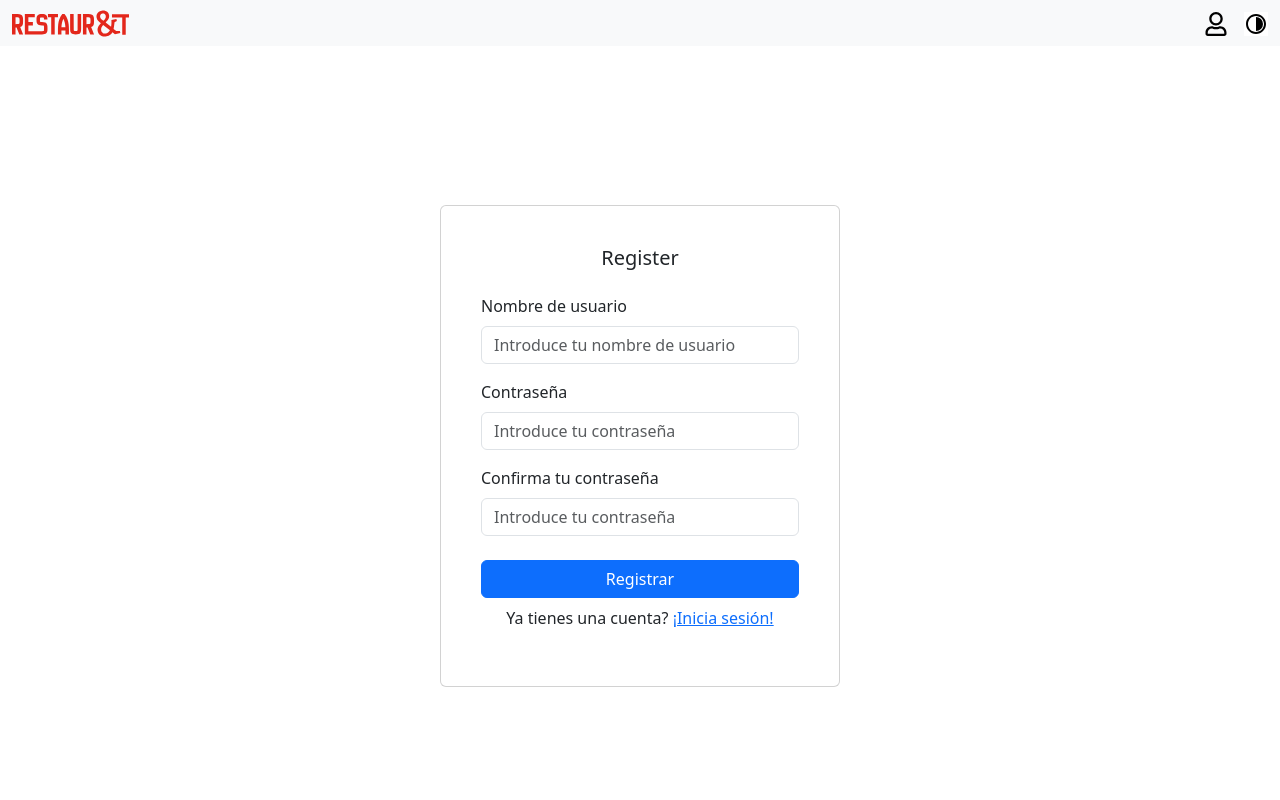
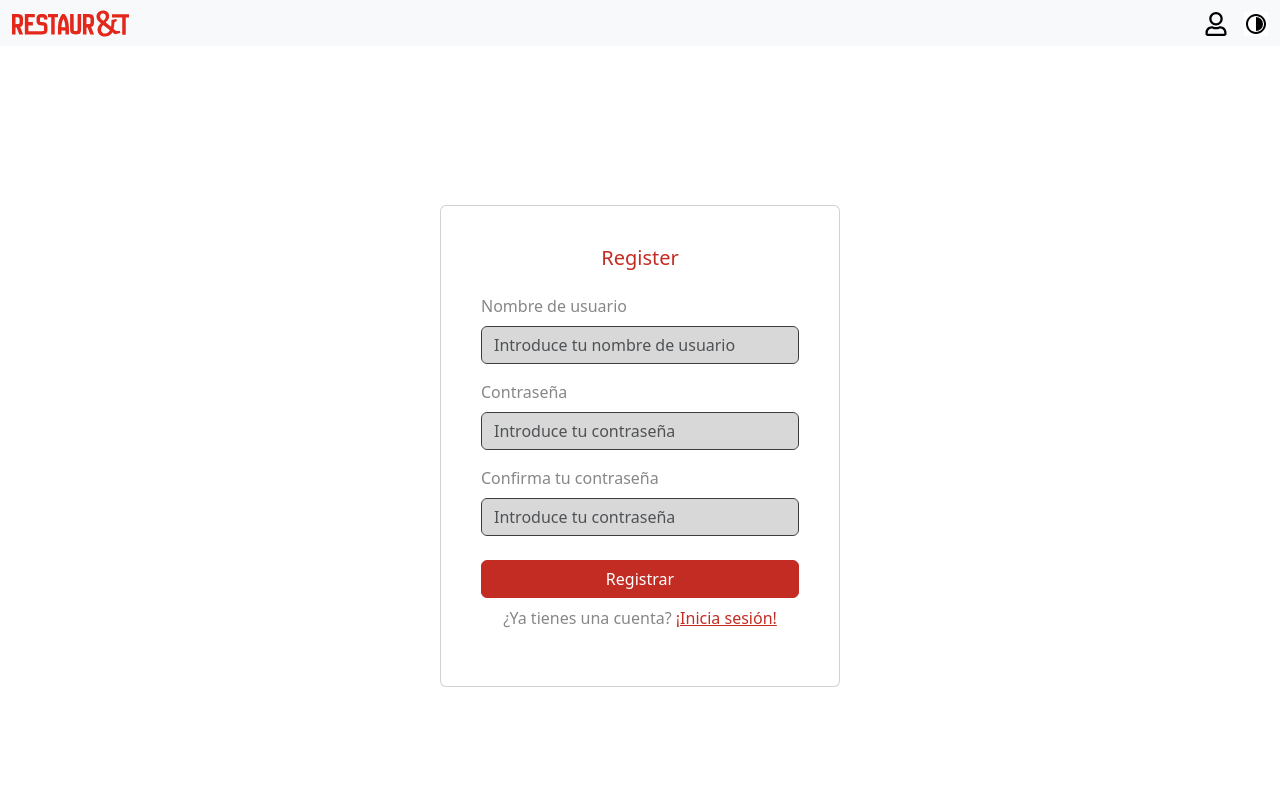
Before and after one commit to Arcami/proyecto-restaurante, a React (Create React App) app in the folder client/: page /register in a window 1280 px wide. Shown: the top 800 px of the page. Built offline with nearby package versions, Linux system fonts and the light colour scheme.

Commit message:
Estilos login y register

```diff
--- a/client/src/components/templates/Login.jsx
+++ b/client/src/components/templates/Login.jsx
@@ -1,3 +1,4 @@
+
 import React, { useState } from "react";
 import { useNavigate } from "react-router-dom";
 import { Container, Form, Button, Alert, Card } from "react-bootstrap";
@@ -23,53 +24,71 @@ const Login = () => {
         body: JSON.stringify({ username, password }),
       });
 
-
       const data = await response.json();
 
       if (!response.ok) {
-        // La respuesta no es OK, intenta analizar el error
-        setError(data.message || 'Login failed. Please check your credentials.');
+        setError(
+          data.message || "Login failed. Please check your credentials."
+        );
       } else {
-        // La respuesta es OK, redirige al usuario
-        alert('Login successful!');
-        localStorage.setItem('token', data.token);
-        localStorage.setItem('userId', data.user._id);
-        navigate('/'); // Redirige a la página /home tras el inicio de sesión
+        alert("Login successful!");
+        localStorage.setItem("token", data.token);
+        localStorage.setItem("userId", data.user._id);
+        navigate("/");
+        window.location.reload();
       }
     } catch (error) {
-      console.error('Error during login:', error);
-      setError('An error occurred. Please try again.');
+      console.error("Error during login:", error);
+      setError("An error occurred. Please try again.");
     } finally {
       setLoading(false);
     }
   };
 
-
   return (
     <Container style={{ width: "300px", margin: "0 auto", padding: "20px" }}>
-      <Card>
+      <Card style={{ backgroundColor: "#FFF", color: "#C32C23" }}>
         <Card.Title className="text-center">Iniciar sesión</Card.Title>
         <Card.Body>
           <Form onSubmit={handleSubmit}>
-            {error && <Alert variant="danger">{error}</Alert>}
+            {error && (
+              <Alert
+                variant="danger"
+                style={{ backgroundColor: "#C32C23", color: "#FFF" }}
+              >
+                {error}
+              </Alert>
+            )}
             <Form.Group controlId="formUsername" className="mb-3">
-              <Form.Label>Nombre de usuario</Form.Label>
+              <Form.Label style={{ color: "#5B5B5B" }}>
+                Nombre de usuario
+              </Form.Label>
               <Form.Control
                 type="text"
                 placeholder="Introduce tu nombre de usuario"
                 value={username}
                 onChange={(e) => setUsername(e.target.value)}
                 required
+                style={{
+                  backgroundColor: "#D8D8D8",
+                  color: "#3D3D3D",
+                  border: "1px solid #3D3D3D",
+                }}
               />
             </Form.Group>
             <Form.Group controlId="formPassword" className="mb-4">
-              <Form.Label>Contraseña</Form.Label>
+              <Form.Label style={{ color: "#5B5B5B" }}>Contraseña</Form.Label>
               <Form.Control
                 type="password"
                 placeholder="Introduce tu contraseña"
                 value={password}
                 onChange={(e) => setPassword(e.target.value)}
                 required
+                style={{
+                  backgroundColor: "#D8D8D8",
+                  color: "#3D3D3D",
+                  border: "1px solid #3D3D3D",
+                }}
               />
             </Form.Group>
             <Button
@@ -77,12 +96,17 @@ const Login = () => {
               type="submit"
               className="w-100 mb-2"
               disabled={loading}
+              style={{ backgroundColor: "#C32C23", borderColor: "#C32C23" }}
             >
               {loading ? "Logging in..." : "Entrar"}
             </Button>
-            <p className="text-center">
+            <p className="text-center" style={{ color: "#C32C23" }}>
               ¿Eres nuevo?{" "}
-              <a href="#" onClick={() => navigate("/register")}>
+              <a
+                href="/register"
+                onClick={() => navigate("/register")}
+                style={{ color: "#C32C23" }}
+              >
                 Regístrate
               </a>
             </p>
--- a/client/src/components/templates/Register.jsx
+++ b/client/src/components/templates/Register.jsx
@@ -1,28 +1,28 @@
-import React, { useState } from 'react';
-import { useNavigate } from 'react-router-dom';
-import { Container, Form, Button, Alert, Card } from 'react-bootstrap';
+import React, { useState } from "react";
+import { useNavigate } from "react-router-dom";
+import { Container, Form, Button, Alert, Card } from "react-bootstrap";
 
 const Register = () => {
-    const [username, setUsername] = useState('');
-    const [password, setPassword] = useState('');
-    const [confirmPassword, setConfirmPassword] = useState('');
-    const [error, setError] = useState('');
+  const [username, setUsername] = useState("");
+  const [password, setPassword] = useState("");
+  const [confirmPassword, setConfirmPassword] = useState("");
+  const [error, setError] = useState("");
   const navigate = useNavigate();
 
   const handleSubmit = async (event) => {
     event.preventDefault();
-        setError('');
+    setError("");
 
     if (password !== confirmPassword) {
-            setError('Passwords do not match.');
+      setError("Passwords do not match.");
       return;
     }
 
     try {
-            const response = await fetch('http://localhost:3001/users/register', {
-                method: 'POST',
+      const response = await fetch("http://localhost:3001/users/register", {
+        method: "POST",
         headers: {
-                    'Content-Type': 'application/json',
+          "Content-Type": "application/json",
         },
         body: JSON.stringify({ username, password }),
       });
@@ -30,63 +30,111 @@ const Register = () => {
       const data = await response.json();
 
       if (response.ok) {
-
-                localStorage.setItem('token', data.token);
-                localStorage.setItem('userId', data.user._id);
-                alert('Registration successful!');
-                navigate('/home');
+        localStorage.setItem("token", data.token);
+        localStorage.setItem("userId", data.user._id);
+        alert("Registration successful!");
+        navigate("/home");
       } else {
-                setError('Registration failed. Please try again.');
+        setError("Registration failed. Please try again.");
       }
     } catch (error) {
-            console.error('Error during registration:', error);
-            setError('An error occurred. Please try again.');
+      console.error("Error during registration:", error);
+      setError("An error occurred. Please try again.");
     }
   };
 
   return (
-        <Container className="d-flex justify-content-center align-items-center min-vh-100">
-            <Card style={{ width: '100%', maxWidth: '400px' }} className="p-4">
+    <Container
+      className="d-flex justify-content-center align-items-center min-vh-100"
+      style={{ backgroundColor: "#FFF" }}
+    >
+      <Card
+        style={{
+          width: "100%",
+          maxWidth: "400px",
+          backgroundColor: "#FFF",
+          color: "#C32C23",
+        }}
+        className="p-4"
+      >
         <Card.Body>
           <Card.Title className="text-center mb-4">Register</Card.Title>
           <Form onSubmit={handleSubmit}>
-                        {error && <Alert variant="danger">{error}</Alert>}
+            {error && (
+              <Alert
+                variant="danger"
+                style={{ backgroundColor: "#C32C23", color: "#FFF" }}
+              >
+                {error}
+              </Alert>
+            )}
             <Form.Group controlId="formUsername" className="mb-3">
-                            <Form.Label>Nombre de usuario</Form.Label>
+              <Form.Label style={{ color: "#878787" }}>
+                Nombre de usuario
+              </Form.Label>
               <Form.Control
                 type="text"
                 placeholder="Introduce tu nombre de usuario"
                 value={username}
                 onChange={(e) => setUsername(e.target.value)}
                 required
+                style={{
+                  backgroundColor: "#D8D8D8",
+                  color: "#3D3D3D",
+                  borderColor: "#3D3D3D",
+                }}
               />
             </Form.Group>
             <Form.Group controlId="formPassword" className="mb-3">
-                            <Form.Label>Contraseña</Form.Label>
+              <Form.Label style={{ color: "#878787" }}>Contraseña</Form.Label>
               <Form.Control
                 type="password"
                 placeholder="Introduce tu contraseña"
                 value={password}
                 onChange={(e) => setPassword(e.target.value)}
                 required
+                style={{
+                  backgroundColor: "#D8D8D8",
+                  color: "#3D3D3D",
+                  borderColor: "#3D3D3D",
+                }}
               />
             </Form.Group>
             <Form.Group controlId="formConfirmPassword" className="mb-4">
-                            <Form.Label>Confirma tu contraseña</Form.Label>
+              <Form.Label style={{ color: "#878787" }}>
+                Confirma tu contraseña
+              </Form.Label>
               <Form.Control
                 type="password"
                 placeholder="Introduce tu contraseña"
                 value={confirmPassword}
                 onChange={(e) => setConfirmPassword(e.target.value)}
                 required
+                style={{
+                  backgroundColor: "#D8D8D8",
+                  color: "#3D3D3D",
+                  borderColor: "#3D3D3D",
+                }}
               />
             </Form.Group>
 
-                        <Button variant="primary" type="submit" className="w-100 mb-2">
+            <Button
+              variant="primary"
+              type="submit"
+              className="w-100 mb-2"
+              style={{ backgroundColor: "#C32C23", borderColor: "#C32C23" }}
+            >
               Registrar
             </Button>
-                        <p className="text-center">
-                            Ya tienes una cuenta? <a href="#" onClick={() => navigate('/login')}>¡Inicia sesión!</a>
+            <p className="text-center" style={{ color: "#878787" }}>
+              ¿Ya tienes una cuenta?{" "}
+              <a
+                href="/login"
+                onClick={() => navigate("/login")}
+                style={{ color: "#C32C23" }}
+              >
+                ¡Inicia sesión!
+              </a>
             </p>
           </Form>
         </Card.Body>
```
Lines whose indentation alone changed are shown as unchanged.
